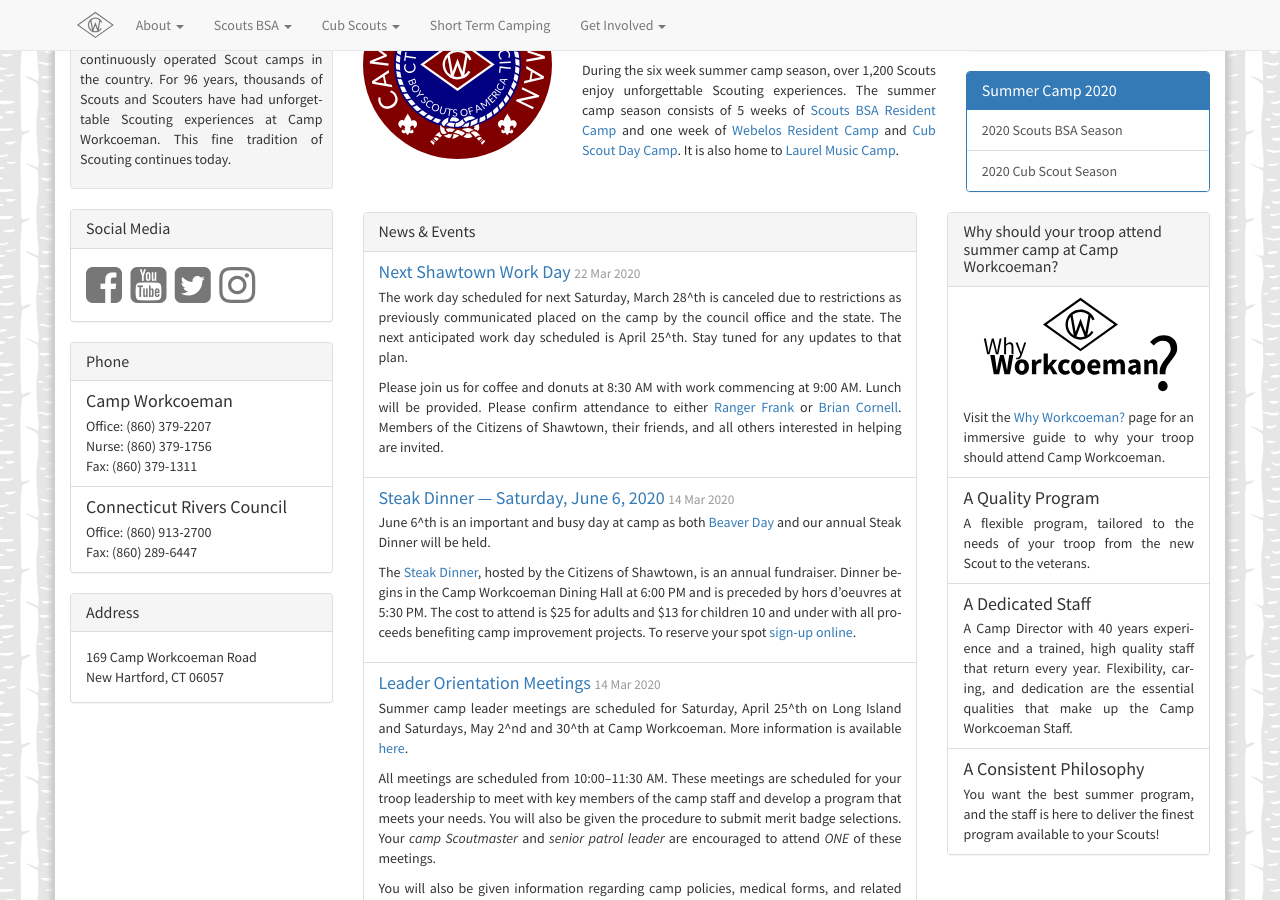
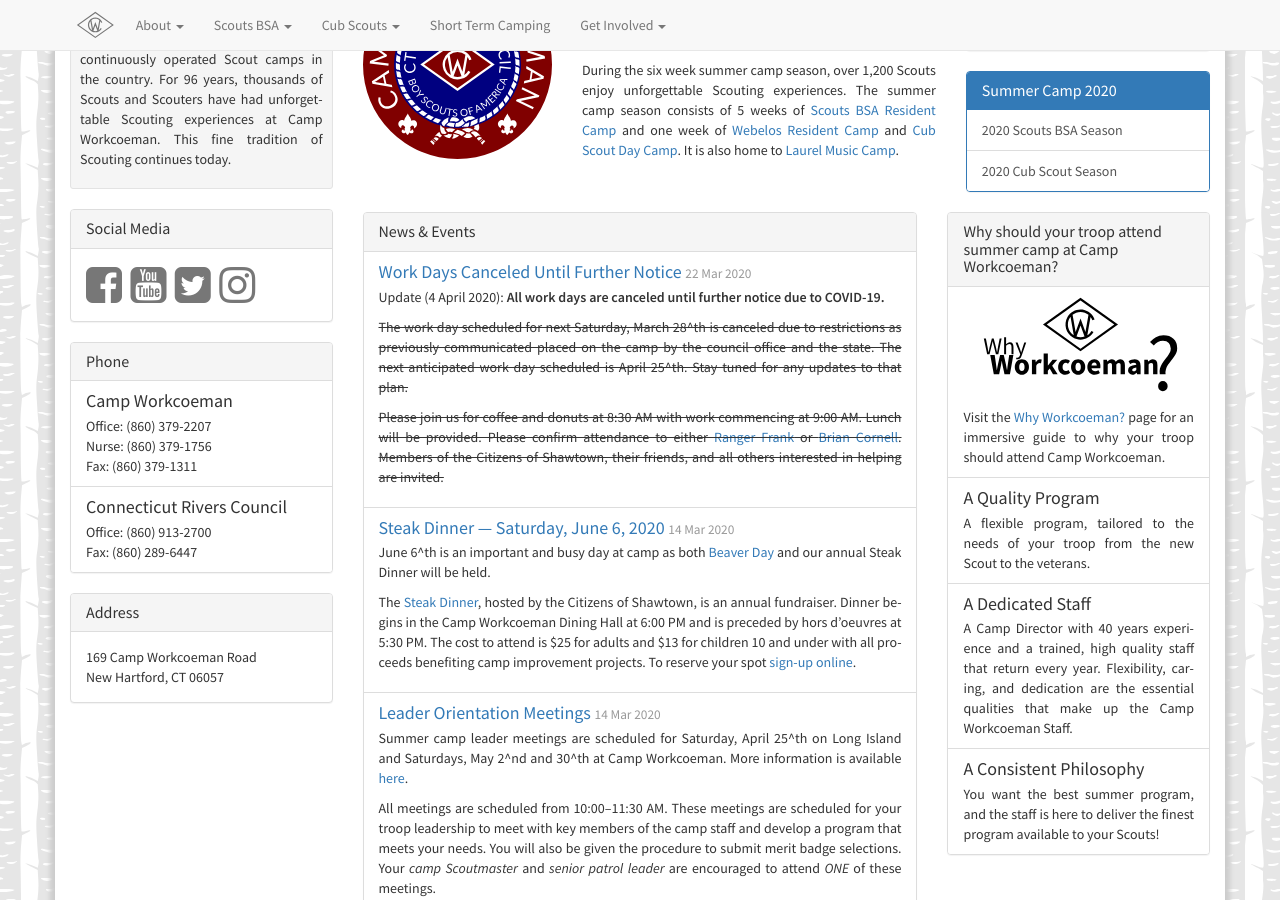
Before and after one commit to campworkcoeman/campworkcoeman.org, a Jekyll site: the page built from index.html, in a window 1280 px wide and 900 px high, scrolled down 615 px. Built offline with Jekyll 4.4.1, drawn with Linux system fonts in a browser that asks for light colours; nearby versions of some CDN libraries; Markdown is read by kramdown in place of the engine named in the settings.

Commit message:
Cancel work days due to COVID-19.

```diff
--- a/about/news/_posts/2020-03-22-shawtown-work-day.md
+++ b/about/news/_posts/2020-03-22-shawtown-work-day.md
@@ -1,9 +1,11 @@
 ---
 published: true
 layout: news-item
-title: Next Shawtown Work Day
+title: Work Days Canceled Until Further Notice
 ---
 
-The work day scheduled for next Saturday, March 28^th is canceled due to restrictions as previously communicated placed on the camp by the council office and the state. The next anticipated work day scheduled is April 25^th. Stay tuned for any updates to that plan.
+Update (4 April 2020): **All work days are canceled until further notice due to COVID-19.**
 
-Please join us for coffee and donuts at 8:30 AM with work commencing at 9:00 AM. Lunch will be provided. Please confirm attendance to either [Ranger Frank](mailto:rangerfrank@campworkcoeman.org) or [Brian Cornell](mailto:bcornell@campworkcoeman.org). Members of the Citizens of Shawtown, their friends, and all others interested in helping are invited.
+~~The work day scheduled for next Saturday, March 28^th is canceled due to restrictions as previously communicated placed on the camp by the council office and the state. The next anticipated work day scheduled is April 25^th. Stay tuned for any updates to that plan.~~
+
+~~Please join us for coffee and donuts at 8:30 AM with work commencing at 9:00 AM. Lunch will be provided. Please confirm attendance to either [Ranger Frank](mailto:rangerfrank@campworkcoeman.org) or [Brian Cornell](mailto:bcornell@campworkcoeman.org). Members of the Citizens of Shawtown, their friends, and all others interested in helping are invited.~~
--- a/get-involved/work-days.md
+++ b/get-involved/work-days.md
@@ -5,6 +5,10 @@
 description: Members of the camp community who are currently retired gather at camp on the second and fourth Tuesday of every month to work on small projects. Your help is greatly appreciated!
 keywords: work days, volunteer
 ---
+
+<div class="alert alert-warning">
+<strong>All work days are canceled until further notice due to COVID-19.</strong>
+</div>
 
 ## Shawtown Work Days
 
@@ -14,11 +18,11 @@
 
 Saturday, February 22, 2020
 
-~~Saturday, March 28, 2020~~ Canceled
+~~Saturday, March 28, 2020~~ **Canceled**
 
-Saturday, April 25, 2020
+~~Saturday, April 25, 2020~~ **Canceled**
 
-Saturday, May 16, 2020 (Note: Third Saturday, OA Weekend)
+~~Saturday, May 16, 2020 (Note: Third Saturday, OA Weekend)~~ *Stay tuned for updates.*
 
 Saturday, June 6, 2020 (Note: First Saturday, Beaver Day)
 
```
